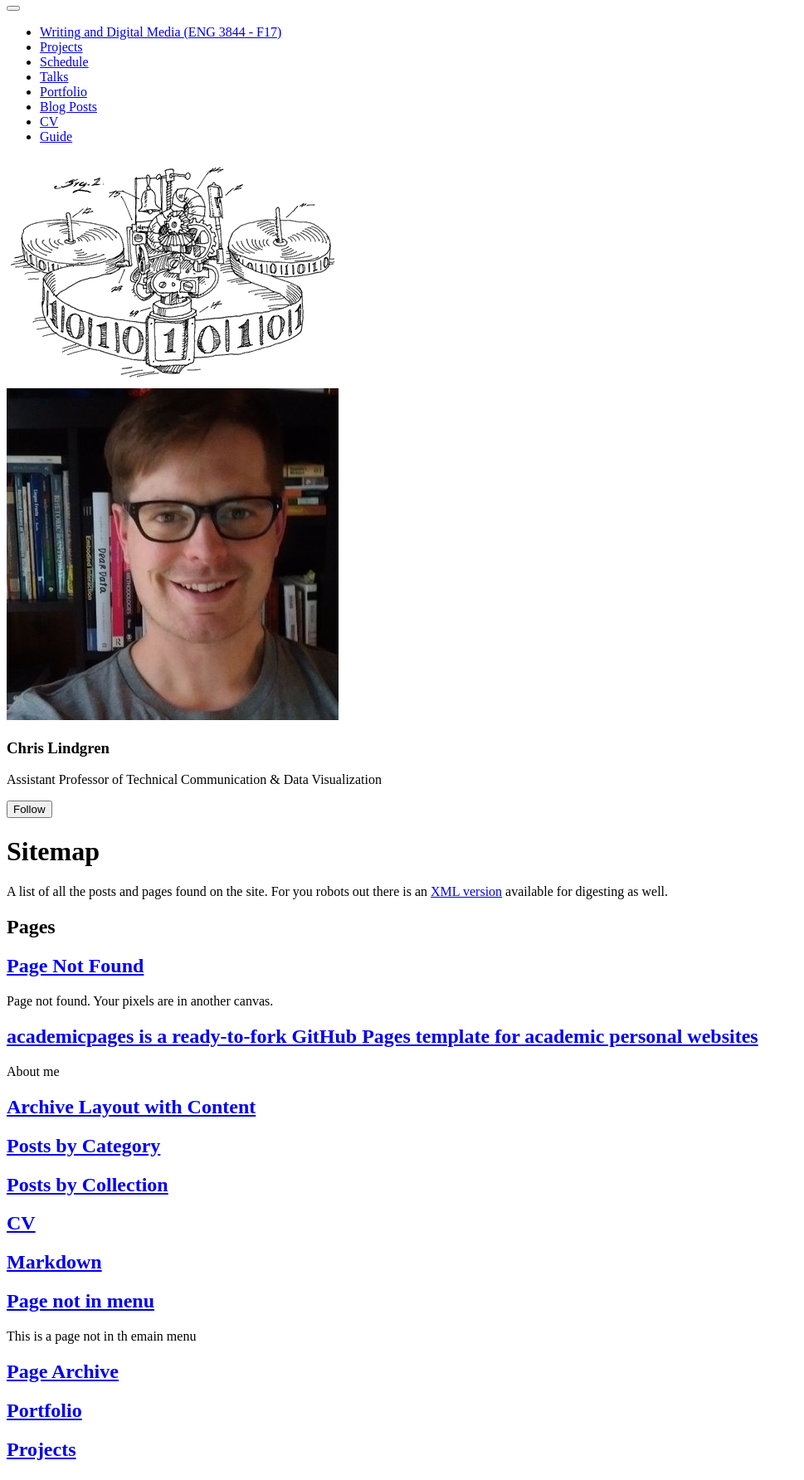
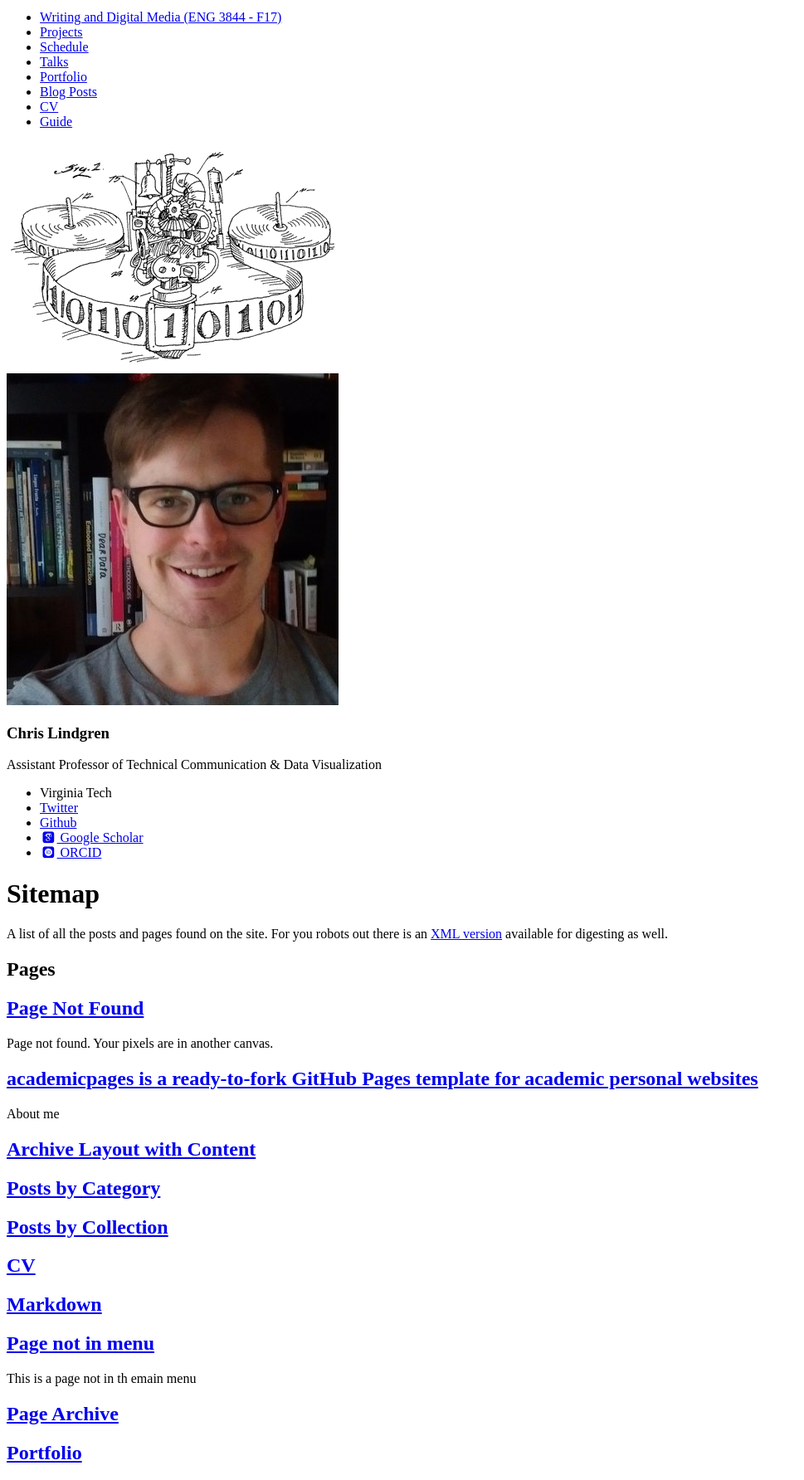
Before and after one commit to eng3844f17/eng3844f17.github.io, a Jekyll site: the page built from _pages/sitemap.md, in a window 1280 px wide, cut to the strip 112-1896 px from the top of the page. Shown: the whole strip at 83% size, without its empty margins (0-969 px from the left). Built offline with Jekyll 4.4.1, drawn with Linux system fonts in a browser that asks for light colours; some web fonts are replaced.

Commit message:
Mod sidebar and added flex to nav

```diff
--- a/_includes/author-profile.html
+++ b/_includes/author-profile.html
@@ -20,7 +20,6 @@
   </div>
 
   <div class="author__urls-wrapper">
-    <button class="btn btn--inverse">Follow</button>
     <ul class="author__urls social-icons">
       {% if author.location %}
         <li><i class="fa fa-fw fa-map-marker" aria-hidden="true"></i> {{ author.location }}</li>
--- a/_includes/masthead.html
+++ b/_includes/masthead.html
@@ -1,19 +1,13 @@
 {% include base_path %}
 
 <div class="masthead">
-  <div class="masthead__inner-wrap">
-    <div class="masthead__menu">
   <nav id="site-nav" class="greedy-nav">
-        <button><div class="navicon"></div></button>
     <ul class="visible-links">
       <li class="masthead__menu-item masthead__menu-item--lg"><a href="/index.html">{{ site.title }}</a></li>
       {% for link in site.data.navigation.main %}
         <li class="masthead__menu-item"><a href="{{ link.url }}">{{ link.title }}</a></li>
       {% endfor %}
     </ul>
-        <ul class="hidden-links hidden"></ul>
   </nav>
-    </div>
-  </div>
   <img src="/images/turingMachine.gif">
 </div>
--- a/_sass/_masthead.scss
+++ b/_sass/_masthead.scss
@@ -3,6 +3,11 @@
    ========================================================================== */
 
 .masthead {
+  display: flex;
+  flex-direction: row;
+  justify-content: center;
+  align-items: flex-end;
+
   height: 380px;
   position: relative;
   background-color: #660000;
--- a/_sass/_navigation.scss
+++ b/_sass/_navigation.scss
@@ -1,6 +1,12 @@
 /* ==========================================================================
    NAVIGATION
    ========================================================================== */
+// nav {
+//   display: flex;
+//   flex-direction: row;
+//   justify-content: center;
+//   align-items: flex-end;
+// }
 
 /*
    Breadcrumb navigation links
```
Also changed, not shown: _sass/_sidebar.scss (+0 -7 lines). Lines whose indentation alone changed are shown as unchanged.
